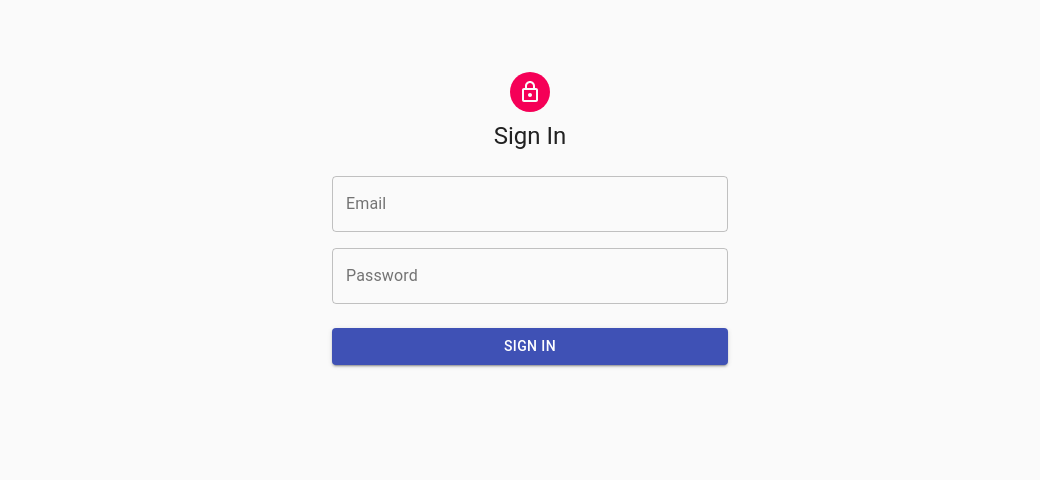
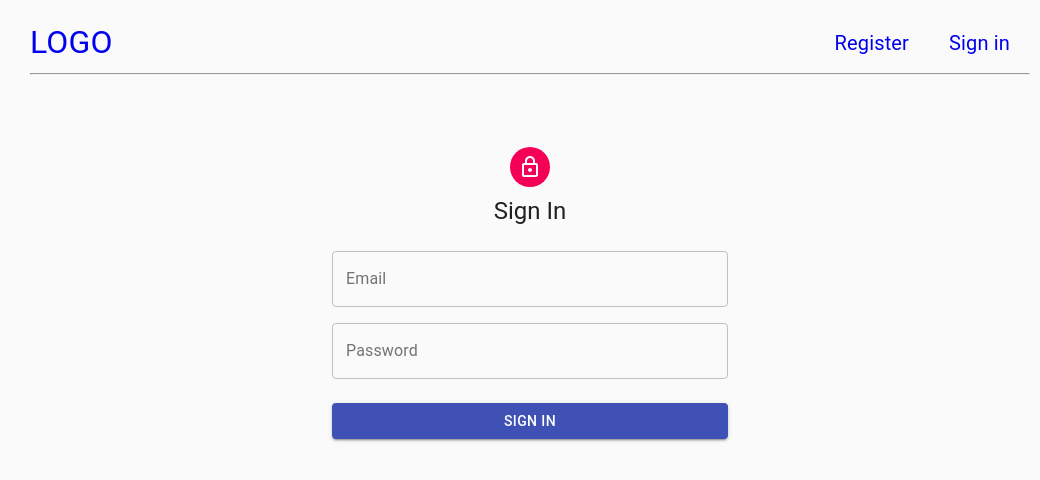
Before and after one commit to BauyrjanSeidahmet/technical-task, a React (Create React App) app in the folder client/: page /login in a window 1280 px wide. Shown: the top 480 px of the page, without its empty margins (110-1150 px from the left). Built offline with nearby package versions, Linux system fonts and the light colour scheme.

Commit message:
layout was added

```diff
--- a/client/src/App.js
+++ b/client/src/App.js
@@ -1,5 +1,6 @@
 import React from 'react';
 import {Routes, Route} from "react-router-dom";
+import Layout from './components/Layout/Layout';
 import Login from './containers/Login/Login';
 import Main from './containers/Main/Main';
 import Register from './containers/Register/Register';
@@ -13,6 +14,7 @@ import Register from './containers/Register/Register';
 function App() {
 
   return (
+    <Layout>
         <Routes>
             <Route path='/' element={<Main/>}/>
             <Route exact path='/register' element={<Register/>}/>
@@ -25,6 +27,7 @@ function App() {
                         component={AddProduct}
                   />     */}
         </Routes>
+    </Layout>
   );
 }
 
--- /dev/null
+++ b/client/src/components/Layout/Layout.css
@@ -0,0 +1,30 @@
+.wholePage {
+    max-width: 1000px;
+    margin: 20px auto;
+  }
+
+  .header {
+    display: flex;
+    justify-content: space-between;
+    align-items: center;
+  }
+
+  .LayoutContent {
+    margin-top: 20px;
+  }
+
+  .logo {
+    font-size: 32px;
+    text-decoration: none;
+  }
+
+  .menuLink {
+    margin-left: 20px;
+    margin-right: 20px;
+    text-decoration: none;
+    font-size: 20px;
+  }
+
+  .logoutBtn {
+    cursor: pointer;
+  }
--- /dev/null
+++ b/client/src/components/Layout/Layout.js
@@ -0,0 +1,41 @@
+import React from 'react'
+import { useDispatch, useSelector } from 'react-redux';
+import { NavLink } from 'react-router-dom'
+import { logoutUser } from '../../store/actions/usersActions';
+import './Layout.css'
+
+const Layout = props => {
+    const user = useSelector(state => state.users.user);
+    const dispatch = useDispatch()
+
+    const logout = () => {
+        dispatch(logoutUser());
+    };
+
+    return (
+        <div className='wholePage'>
+            <div className='header'>
+                <NavLink className='logo' to='/'>LOGO</NavLink>
+                <div>
+                    {
+                        user ?
+                        <>
+                            <span>Hello, {user.email}</span>
+                            <NavLink className='menuLink' to='/add'>Add new item</NavLink>
+                            <span className='logoutBtn' onClick={logout}>Logout</span>
+                        </>
+                        :
+                        <div>
+                            <NavLink className='menuLink' to='/register'>Register</NavLink>
+                            <NavLink className='menuLink' to='/login'>Sign in</NavLink>
+                        </div>
+                    }
+                </div>
+            </div>
+            <hr/>
+            <main className='LayoutContent'>{props.children}</main>
+        </div>
+    )
+}
+
+export default Layout
--- a/client/src/store/actions/usersActions.js
+++ b/client/src/store/actions/usersActions.js
@@ -47,10 +47,10 @@ export const loginUser = userData => {
     };
 };
 
-// export const logoutUser = () => {
-//     return async dispatch => {
-//       await axios.delete("/users/sessions");
-//       dispatch({type: LOGOUT_USER});
-//       dispatch(push("/login"));
-//     };
-//   };
+export const logoutUser = () => {
+    return async dispatch => {
+      await axios.delete("/users/sessions");
+      dispatch({type: LOGOUT_USER});
+      dispatch(push("/login"));
+    };
+  };
```
